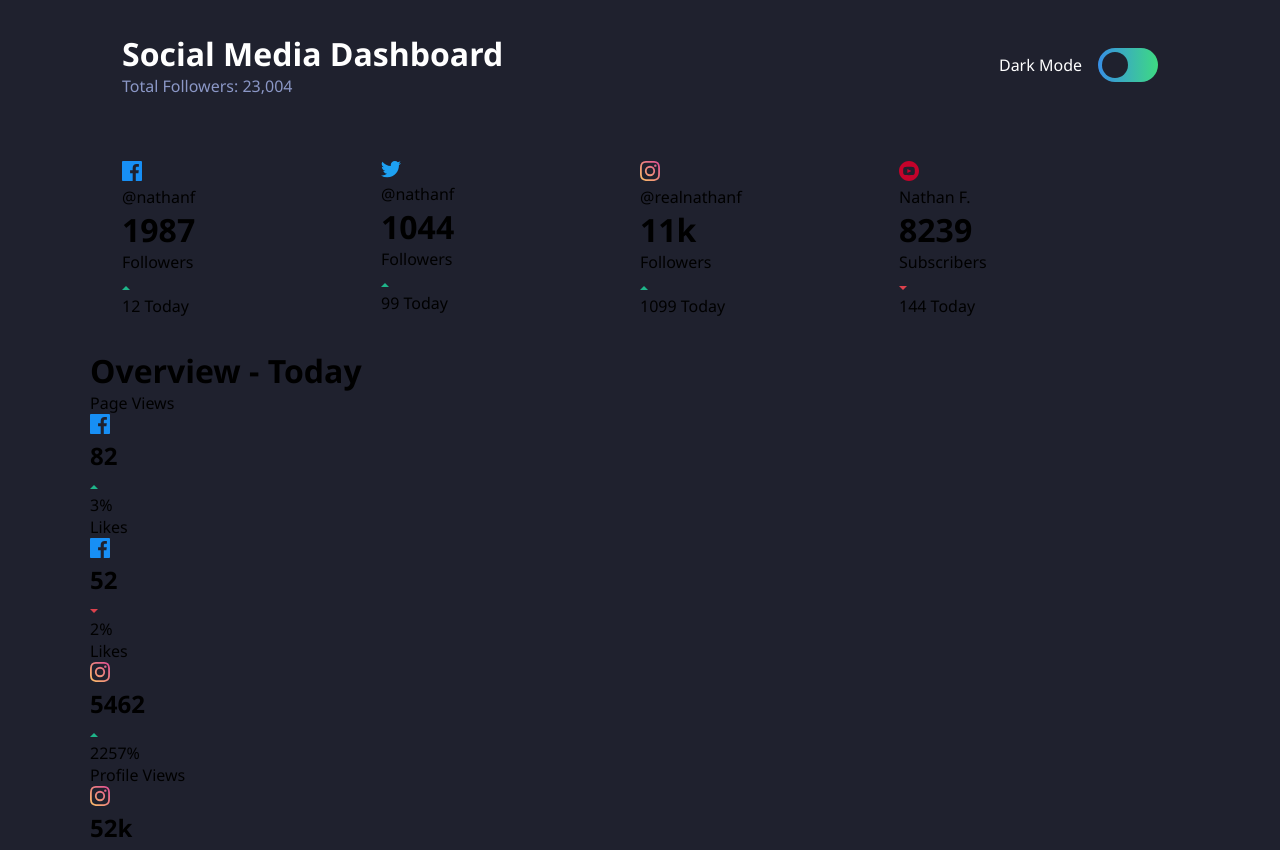
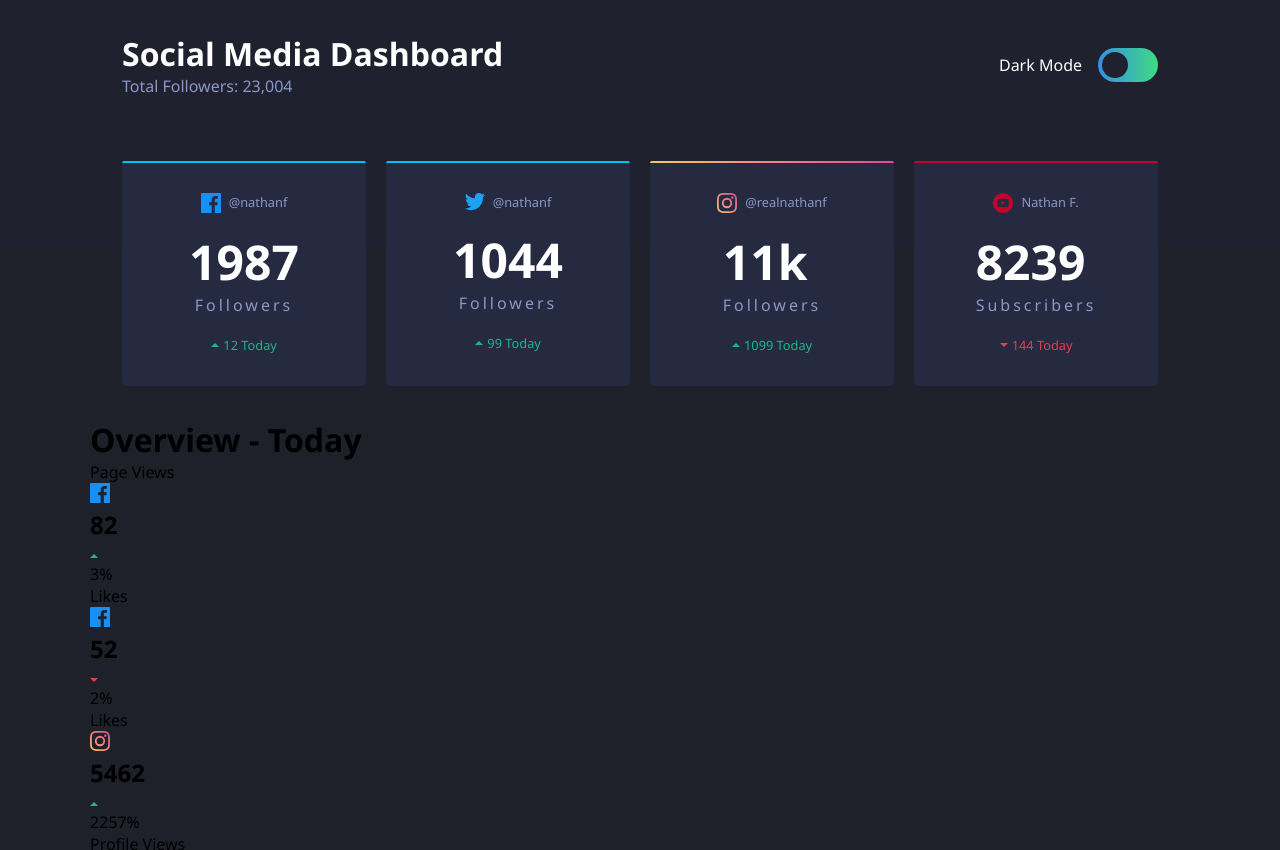
Before and after one commit to charlieScript/Social-Media-Dashboard, a plain HTML site: page index.html in a window 1280 px wide. Shown: the top 850 px of the page. Drawn offline with Linux system fonts and the light colour scheme.

Commit message:
styled card-1-grid

```diff
--- a/style.css
+++ b/style.css
@@ -6,7 +6,8 @@
 
 body {
     font-family: 'Segoe UI', Tahoma, Geneva, Verdana, sans-serif;
-    background-color: hsl(232, 19%, 15%);
+    background-color: hsl(230, 17%, 14%);
+    position: relative;
 }
 
 .container {
@@ -21,19 +22,19 @@ header {
     align-items: center;
     padding: 2rem;
     color: hsl(0, 0%, 100%);
-    position: relative;
+
 }
 
-/* header::before {
+ header::before {
     content: '';
     position: absolute;
-    background-color: red;
+    background-color: hsl(232, 19%, 15%);
     left: 0;
     top: 0;
     width: 100%;
-    height: 100%;
+    height: 17%;
     z-index: -1;
-} */
+}
 
 header .logo p{
     color: hsl(228, 34%, 66%);
@@ -121,4 +122,101 @@ input:checked + .slider::before {
     display: grid;
     padding: 2rem;
     grid-template-columns: repeat(4, 1fr);
+    gap: 20px;
 }
+
+.card-grid-1 .cards {
+    padding: 2rem;
+    color: white;
+    display: flex;
+    flex-direction: column;
+    align-items: center;
+    background-color: hsl(228, 28%, 20%);
+    border-radius: 5px;
+}
+
+.card-grid-1 .cards .card-logo {
+    display: flex;
+    margin-bottom: 1rem;
+}
+
+.card-grid-1 .cards .card-logo img {
+    margin-right: 0.5rem;
+}
+
+.card-grid-1 .cards .card-logo p {
+    font-size: .8rem;
+    color: hsl(228, 34%, 66%);
+}
+
+.content {
+    margin-bottom: 1rem;
+}
+
+.card-grid-1 .cards .content h1 {
+    font-size: 3rem;
+}
+.card-grid-1 .cards .content p {
+    text-align: center;
+    letter-spacing: 3px;
+    color: hsl(228, 34%, 66%);
+}
+
+.cards .counter * {
+    display: inline-block;
+    vertical-align: middle;
+}
+
+.cards .counter p {
+    color: hsl(163, 72%, 41%);
+    font-size: .8rem;
+}
+
+
+.cards:nth-child(4) .counter p {
+    color: hsl(356, 69%, 56%);
+}
+
+.card-grid-1 .cards:nth-child(1),
+.card-grid-1 .cards:nth-child(2),
+.card-grid-1 .cards:nth-child(3),
+.card-grid-1 .cards:nth-child(4) {
+    position: relative;
+}
+
+.card-grid-1 .cards:nth-child(1)::before,
+.card-grid-1 .cards:nth-child(2)::before {
+    content: '';
+    position: absolute;
+    height: 1%;
+    width: 100%;
+    left: 0;
+    top: 0;
+    border-top-left-radius: 50px;
+    border-top-right-radius: 50px;
+    background-color: hsl(195, 100%, 50%);
+}
+
+.card-grid-1 .cards:nth-child(3)::before {
+    content: '';
+    position: absolute;
+    height: 1%;
+    width: 100%;
+    left: 0;
+    top: 0;
+    background: linear-gradient(to right, rgb(253, 196, 104), rgb(223, 73, 150));
+    border-top-left-radius: 50px;
+    border-top-right-radius: 50px;
+}
+
+.card-grid-1 .cards:nth-child(4)::before {
+    content: '';
+    position: absolute;
+    height: 1%;
+    width: 100%;
+    left: 0;
+    top: 0;
+    background-color: hsl(348, 97%, 39%);
+    border-top-left-radius: 50px;
+    border-top-right-radius: 50px;
+}
```
Also changed, not shown: index.html (line endings or trailing spaces).
